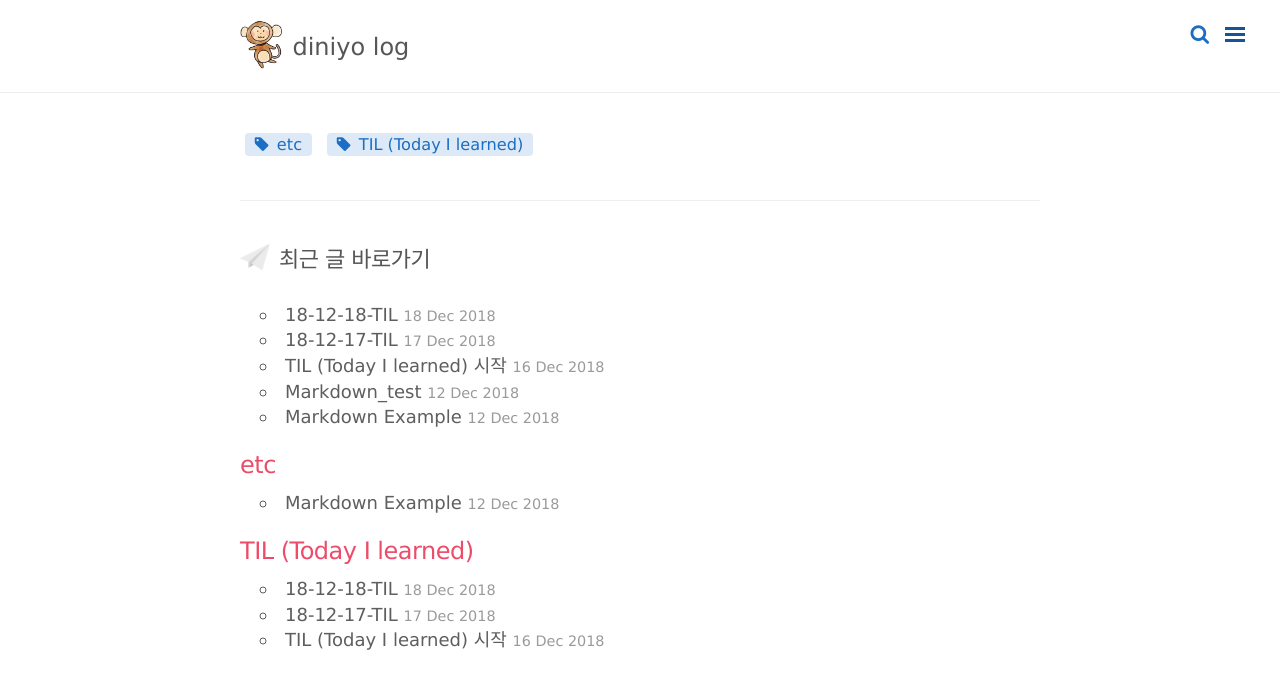
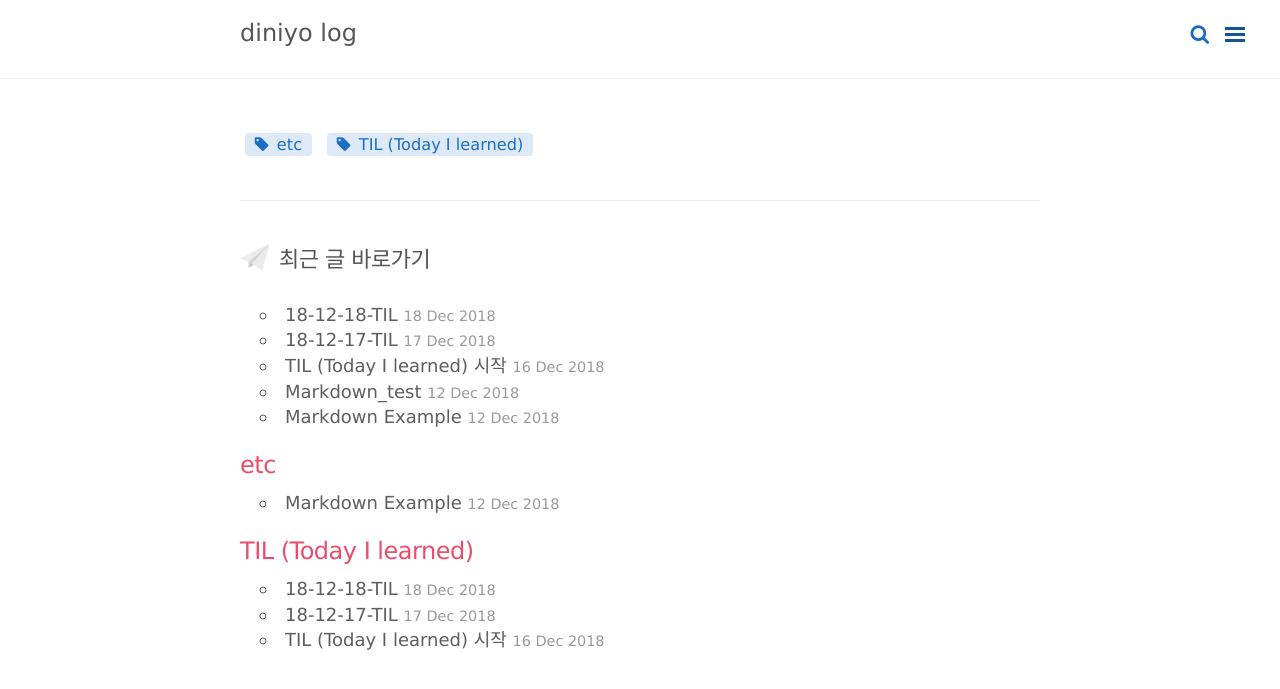
Before and after one commit to diniyo804/diniyo804.github.io, a Jekyll site: the page built from index.html, in a window 1280 px wide. Shown: the top 689 px of the page. Built offline with Jekyll 4.4.1, drawn with Linux system fonts in a browser that asks for light colours; nearby versions of some CDN libraries; comment, search, counter and statistics services are not loaded.

Commit message:
monkey img 주석처리

```diff
--- a/_layouts/default.html
+++ b/_layouts/default.html
@@ -18,7 +18,7 @@
           <h3 class="masthead-title">
             <a href="{{ site.baseurl }}/" title="{{ site.title }}">
               <!-- <img class="masthead-logo" src="{{ site.baseurl }}{{ site.logo }}"/> -->
-              <img class="masthead-logo" src="/assets/images/monkey.jpg"/>
+             <!-- <img class="masthead-logo" src="/assets/images/monkey.jpg"/>-->
 
             <small id="blog-title">{{ site.tagline }}</small>
             </a>
```
